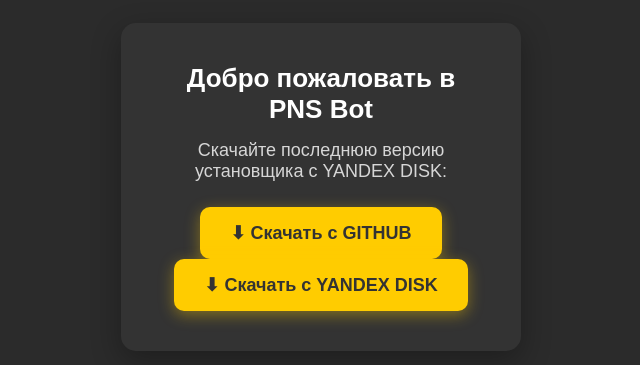
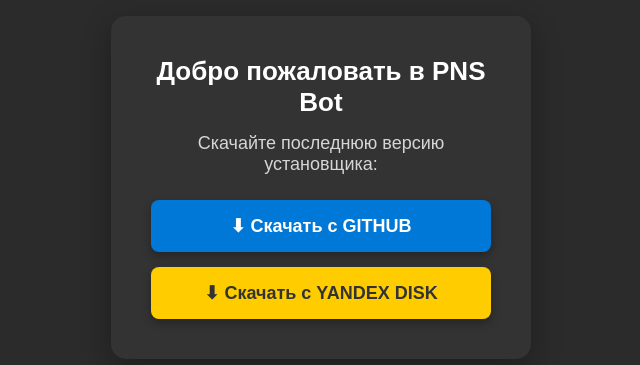
Before and after one commit to EXE-Kroxx/pns_bot_installer, a plain HTML site: page index.html in a window 1280 px wide. Shown: the part 213-578 px from the top of the page, without its empty margins (319-959 px from the left). Drawn offline with Linux system fonts and the light colour scheme.

Commit message:
Update index.html

```diff
--- a/index.html
+++ b/index.html
@@ -20,7 +20,7 @@
             padding: 40px;
             border-radius: 15px;
             box-shadow: 0 10px 30px rgba(0, 0, 0, 0.3);
-            max-width: 400px;
+            max-width: 420px;
             text-align: center;
         }
         h1 {
@@ -33,22 +33,41 @@
             margin-bottom: 25px;
             opacity: 0.8;
         }
+        .btn-container {
+            display: flex;
+            flex-direction: column;
+            gap: 15px;
+        }
         .btn {
-            display: inline-block;
+            display: flex;
+            justify-content: center;
+            align-items: center;
+            text-align: center;
+            font-size: 18px;
+            font-weight: bold;
+            padding: 15px;
+            border-radius: 8px;
+            text-decoration: none;
+            transition: 0.3s ease-in-out;
+            width: 100%;
+            box-shadow: 0 4px 10px rgba(0, 0, 0, 0.3);
+        }
+        .btn-github {
+            background: #0078D7;
+            color: white;
+        }
+        .btn-github:hover {
+            background: #0095ff;
+            transform: scale(1.05);
+        }
+        .btn-yandex {
             background: #ffcc00;
             color: #333;
-            padding: 15px 30px;
-            font-size: 18px;
-            font-weight: bold;
-            border-radius: 10px;
-            text-decoration: none;
-            transition: 0.3s;
-            box-shadow: 0 4px 15px rgba(255, 204, 0, 0.4);
         }
-        .btn:hover {
+        .btn-yandex:hover {
             background: #ffdb4d;
             transform: scale(1.05);
-            box-shadow: 0 6px 20px rgba(255, 204, 0, 0.6);
+
         }
         .btn:active {
             transform: scale(0.98);
@@ -58,13 +77,15 @@
 <body>
     <div class="container">
         <h1>Добро пожаловать в PNS Bot</h1>
-        <p>Скачайте последнюю версию установщика с YANDEX DISK:</p>
-        <a class="btn" href="https://disk.yandex.ru/d/9NbQ3tWCgUlOGQ">
-            ⬇ Скачать c GITHUB
-        </a>
-        <a class="btn" href="https://disk.yandex.ru/d/9NbQ3tWCgUlOGQ">
-            ⬇ Скачать с YANDEX DISK
-        </a>
+        <p>Скачайте последнюю версию установщика:</p>
+        <div class="btn-container">
+            <a class="btn btn-github" href="https://github.com/user/repo/releases/latest">
+                ⬇ Скачать с GITHUB
+            </a>
+            <a class="btn btn-yandex" href="https://disk.yandex.ru/d/9NbQ3tWCgUlOGQ">
+                ⬇ Скачать с YANDEX DISK
+            </a>
+        </div>
     </div>
 </body>
 </html>
```
